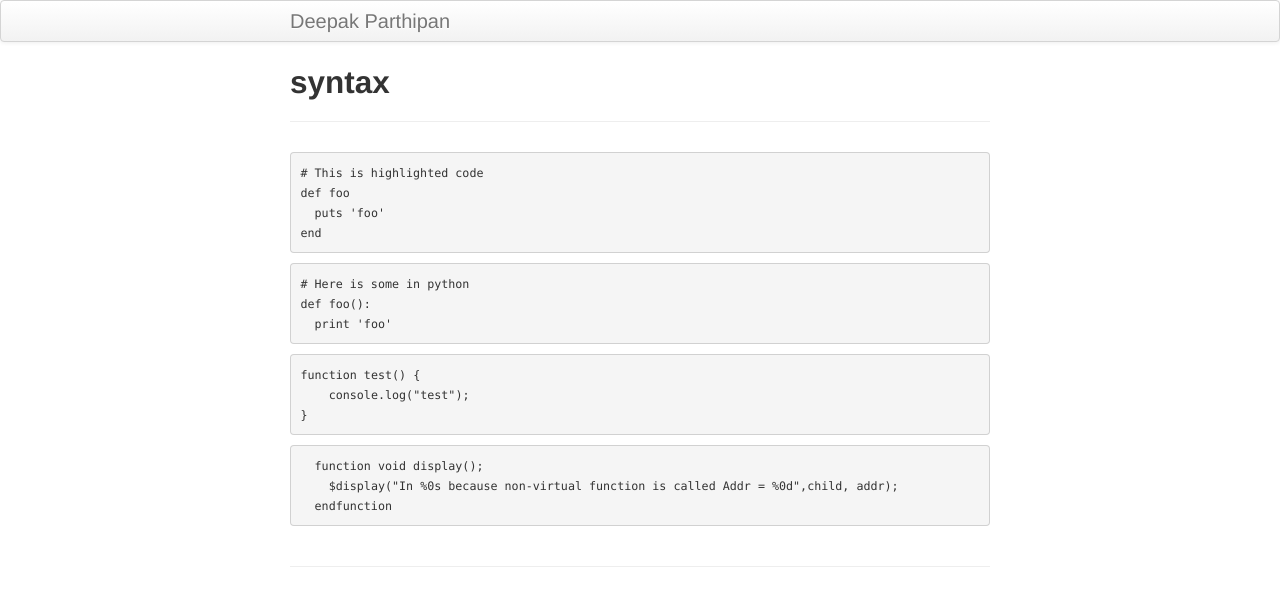
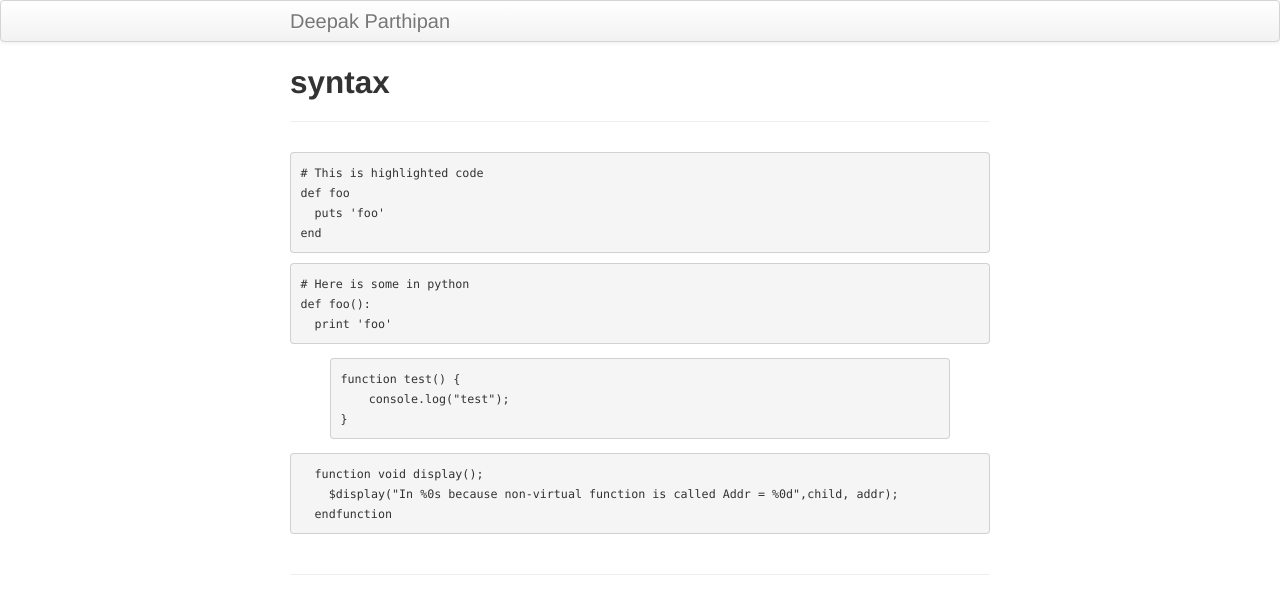
Before and after one commit to asicdv/asicdv.github.io, a Jekyll site: the page built from pages/syntax.md, in a window 1280 px wide. Shown: the top 614 px of the page. Built offline with Jekyll 4.4.1, drawn with Linux system fonts in a browser that asks for light colours.

Commit message:
testing syntax highlight

````diff
--- a/_config.yml
+++ b/_config.yml
@@ -30,7 +30,9 @@ kramdown:
   syntax_highlighter: rouge
   syntax_highlighter_opts:
     # Use existing pygments syntax highlighting css
-      css_class: 'highlight'
+      #css_class: 'highlight'
+      default_lang: html
+      css_class: 'syntax'
 
 # All Jekyll-Bootstrap specific configurations are namespaced into this hash
 #
--- a/pages/syntax.md
+++ b/pages/syntax.md
@@ -16,11 +16,11 @@ def foo():
   print 'foo'
 ```
 
-``` javascript
+{% highlight javascript %}
 function test() {
     console.log("test");
 }
-```
+{% endhighlight %}
 
 ```systemverilog
   function void display();
````
